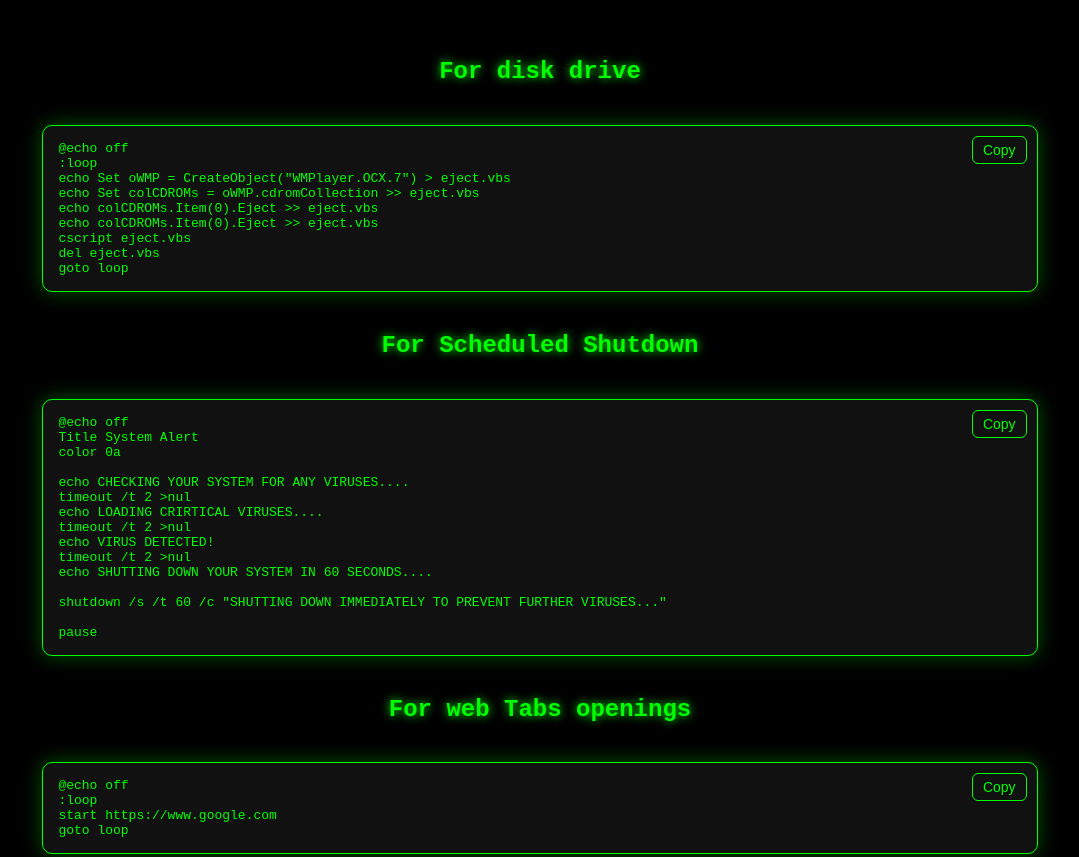
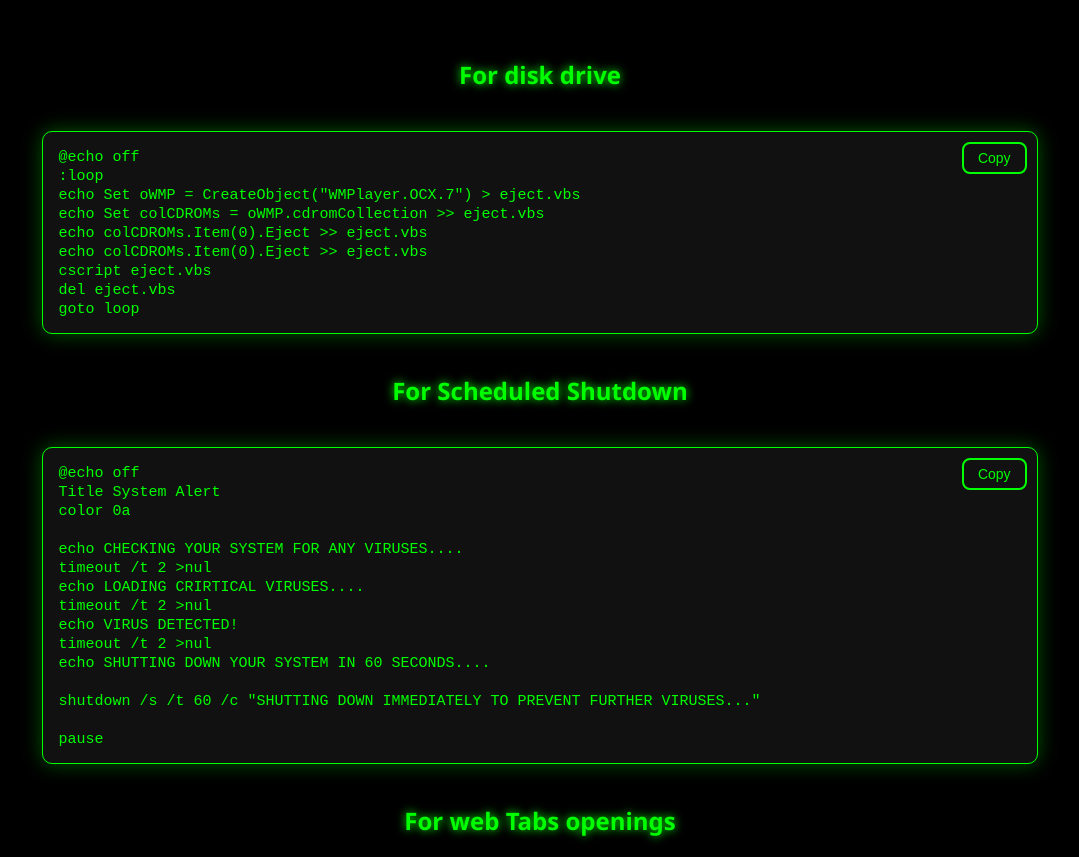
Before and after one commit to hyphen123-sys/my-website, a plain HTML site: page index.html in a window 1280 px wide. Shown: the top 857 px of the page, without its empty margins (100-1179 px from the left). Drawn offline with Linux system fonts and the light colour scheme.

Commit message:
Update index.html

```diff
--- a/index.html
+++ b/index.html
@@ -7,7 +7,7 @@
     body {
       background: #000;
       color: #0f0;
-      font-family: "Courier New", monospace;
+      font-family: "Segoe UI Variable", "Segoe UI", "Segoe WP", Tahoma, sans-serif;
       display: flex;
       flex-direction: column;
       align-items: center;
@@ -17,6 +17,7 @@
     h2, h3 {
       color: #0f0;
       text-shadow: 0 0 10px #0f0;
+      font-weight: 600;
     }
 
     .code-box {
@@ -28,6 +29,11 @@
       padding: 15px;
       margin: 20px 0;
       box-shadow: 0 0 20px #0f05;
+      transition: transform 0.2s ease;
+    }
+
+    .code-box:hover {
+      transform: scale(1.01);
     }
 
     pre {
@@ -35,32 +41,52 @@
       white-space: pre-wrap;
       word-wrap: break-word;
       color: #0f0;
+      font-family: "Cascadia Code", "Consolas", monospace;
+      font-size: 15px;
     }
 
+    /* Modern copy button */
     .copy-btn {
       position: absolute;
       top: 10px;
       right: 10px;
       background: transparent;
-      border: 1px solid #0f0;
+      border: 2px solid #0f0;
       color: #0f0;
-      padding: 5px 10px;
-      border-radius: 6px;
+      padding: 6px 14px;
+      border-radius: 8px;
       cursor: pointer;
-      transition: all 0.3s ease;
       font-size: 14px;
+      font-weight: 500;
+      overflow: hidden;
+      transition: color 0.4s ease;
+    }
+
+    .copy-btn::before {
+      content: "";
+      position: absolute;
+      top: 0;
+      left: -100%;
+      width: 100%;
+      height: 100%;
+      background: #0f0;
+      z-index: -1;
+      transition: left 0.4s ease;
     }
 
     .copy-btn:hover {
-      background: #0f0;
       color: #000;
-      box-shadow: 0 0 15px #0f0, 0 0 30px #0f0;
+    }
+
+    .copy-btn:hover::before {
+      left: 0;
     }
 
     .footer {
       margin-top: 30px;
       font-size: 14px;
       text-shadow: 0 0 5px #0f0;
+      font-weight: 400;
     }
   </style>
 </head>
@@ -131,7 +157,7 @@ loop</code></pre>
 
   <h3>to be continued...</h3>
 
-  <div class="footer">💻 Designed in Hacker Style</div>
+  <div class="footer">💻 Designed in Hacker Style with Win11 vibes</div>
 
   <script>
     function copyCode(button) {
```
